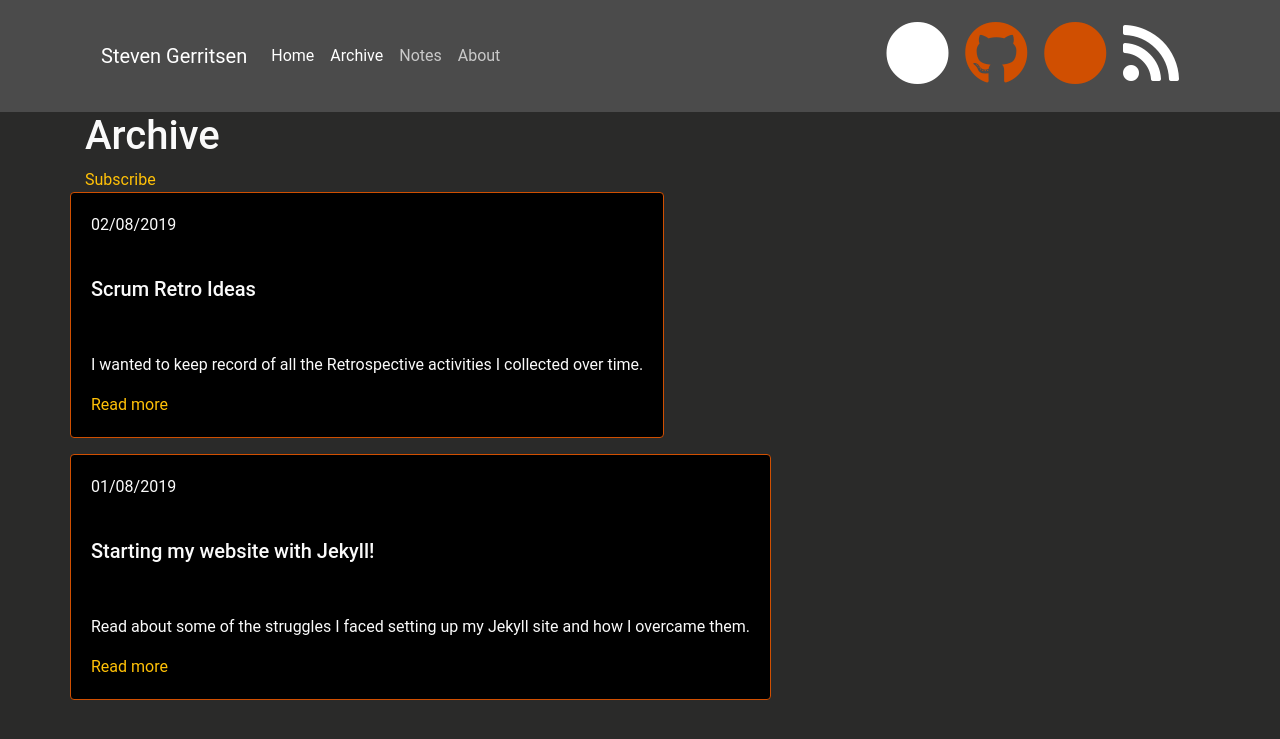
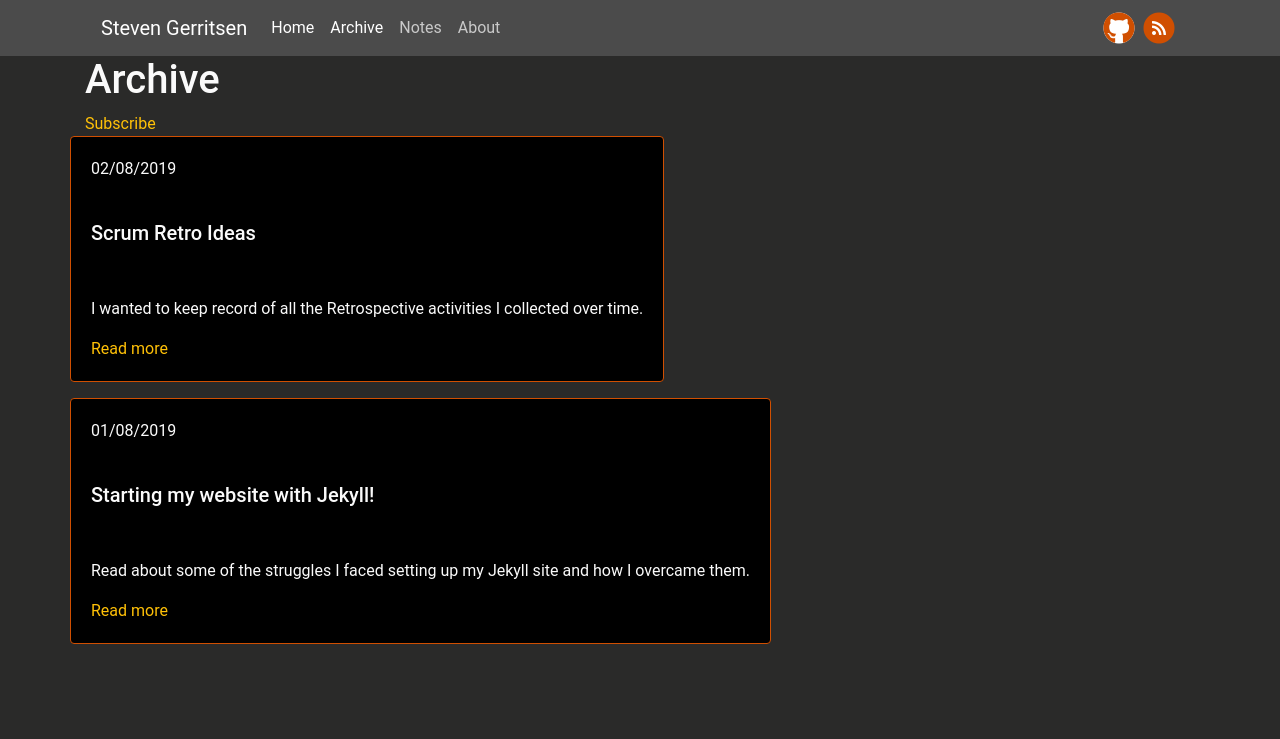
Before and after one commit to Steeff0/steeff0.github.io, a Jekyll site: the page built from pages/archive.html, in a window 1280 px wide. Shown: the top 739 px of the page. Built offline with Jekyll 4.4.1, drawn with Linux system fonts in a browser that asks for light colours; some web fonts are replaced.

Commit message:
Style header

```diff
--- a/_includes/header.html
+++ b/_includes/header.html
@@ -22,22 +22,20 @@
                                 {%- include nav-item.html link=link -%}
                                 {% endfor %}
                             </ul>
-                            <div class="fa-4x">
                             <a href="{{ site.github.repository_url }}">
-                                    <span class="fa-layers fa-fw">
-                                        <i class="fas fa-circle text-white" data-fa-transform="shrink-1"></i>
-                                        <i class="fab fa-github text-primary"></i>
+                                <span class="fa-stack fa-1x">
+                                    <i class="fas fa-circle fa-stack-2x text-white" data-fa-transform="shrink-1"></i>
+                                    <i class="fab fa-github fa-stack-2x text-primary"></i>
                                 </span>
                                 <span class="sr-only">View On GitHub</span>
                             </a>
                             <a href="{{ 'feed.xml' | relative_url }}">
-                                    <span class="fa-layers fa-fw">
-                                        <i class="fas fa-circle text-primary"></i>
-                                        <i class="fas fa-rss fa-inverse text-white"></i>
+                                <span class="fa-stack fa-1x">
+                                    <i class="fas fa-circle fa-stack-2x text-primary"></i>
+                                    <i class="fas fa-rss fa-stack-1x fa-inverse text-white"></i>
                                 </span>
                                 <span class="sr-only">Subscribe</span>
                             </a>
-                            </div>
                         </div>
                     </nav>
                 </div>
```
Lines whose indentation alone changed are shown as unchanged.
